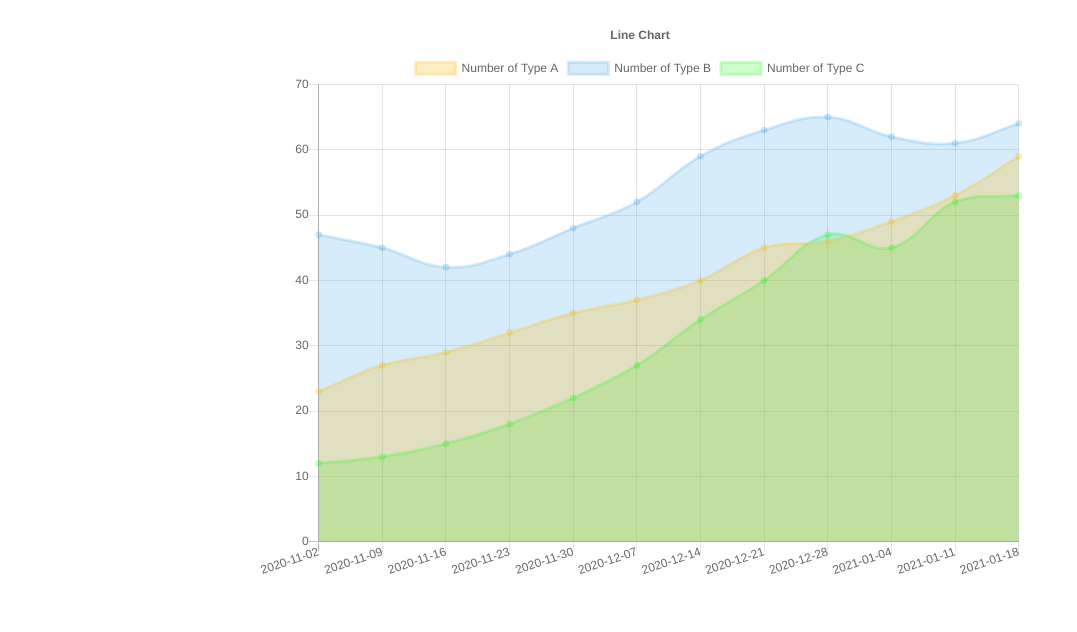
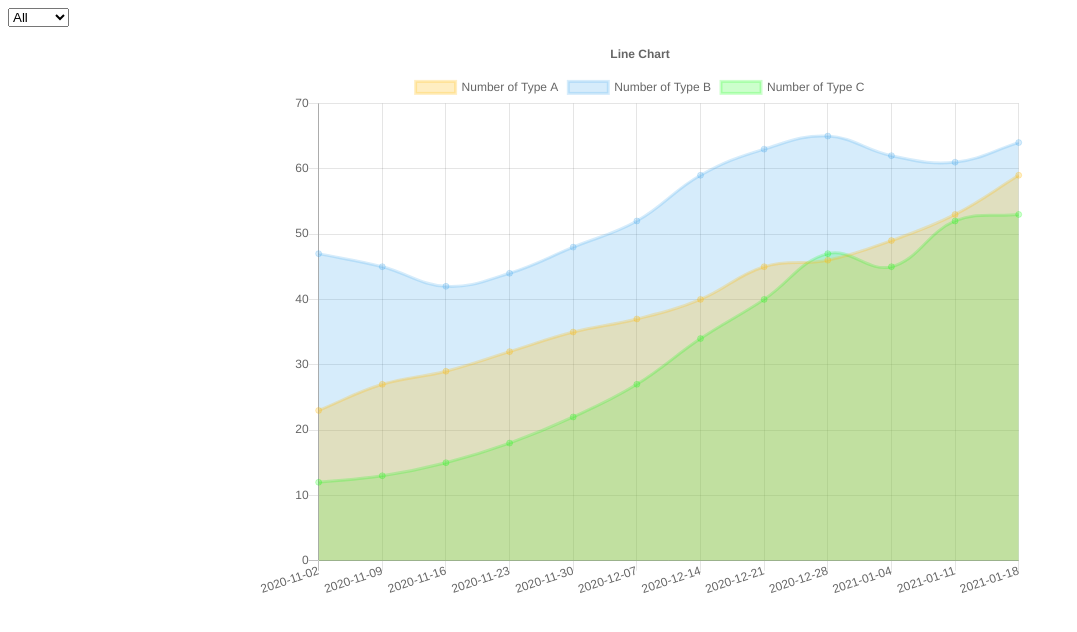
Before and after one commit to tirthajyoti-ghosh/meetings-graph, a React (Create React App) app: page / in a window 1280 px wide. Shown: the top 632 px of the page, without its empty margins (0-1077 px from the left). Built offline with nearby package versions, Linux system fonts and the light colour scheme.

Commit message:
feature: switch types
Implement select tag useState to switch dataset

```diff
--- a/src/API/getGraphData.js
+++ b/src/API/getGraphData.js
@@ -1,3 +1,6 @@
+// I am assuming the graph data is coming from an API.
+// So I am putting it in the API directory.
+
 const getGraphData = () => (
   [
     {
--- a/src/components/App.js
+++ b/src/components/App.js
@@ -1,8 +1,11 @@
+import React, { useState } from 'react';
 import { Line } from 'react-chartjs-2';
 import getGraphData from '../API/getGraphData';
 
 const LineChart = () => {
   const graphData = getGraphData();
+
+  // Format input graph data to match react-chartjs dataset.
 
   const labels = [];
   const typeAData = [];
@@ -16,34 +19,62 @@ const LineChart = () => {
     typeCData.push(data.numberOfTypeC);
   });
 
-  const data = {
-    labels,
-    datasets: [
-      {
+  // Prepare dataset for each type.
+
+  const typeADataset = {
     label: 'Number of Type A',
     data: typeAData,
     borderColor: ['rgba(255, 183, 0, 0.239)'],
     backgroundColor: ['rgba(255, 183, 0, 0.239)'],
     pointBackgroundColor: 'rgba(255, 183, 0, 0.239)',
     pointBorderColor: 'rgba(255, 183, 0, 0.239)',
-      },
-      {
+  };
+
+  const typeBDataset = {
     label: 'Number of Type B',
     data: typeBData,
     borderColor: ['rgba(54, 162, 235, 0.2)'],
     backgroundColor: ['rgba(54, 162, 235, 0.2)'],
     pointBackgroundColor: 'rgba(54, 162, 235, 0.2)',
     pointBorderColor: 'rgba(54, 162, 235, 0.2)',
-      },
-      {
+  };
+
+  const typeCDataset = {
     label: 'Number of Type C',
     data: typeCData,
     borderColor: ['rgba(0, 255, 0, 0.2)'],
     backgroundColor: ['rgba(0, 255, 0, 0.2)'],
     pointBackgroundColor: 'rgba(0, 255, 0, 0.2)',
     pointBorderColor: 'rgba(0, 255, 0, 0.2)',
-      },
-    ],
+  };
+
+  // Initialize state
+
+  const [datasets, setDatasets] = useState([typeADataset, typeBDataset, typeCDataset]);
+  const [type, setType] = useState('all');
+
+  // Callback function to handle type change.
+
+  const handleChange = e => {
+    const type = e.target.value;
+    setType(type);
+
+    // Change dataset according to the selected type.
+
+    if (type === 'all') {
+      setDatasets([typeADataset, typeBDataset, typeCDataset]);
+    } else if (type === 'numberOfTypeA') {
+      setDatasets([typeADataset]);
+    } else if (type === 'numberOfTypeB') {
+      setDatasets([typeBDataset]);
+    } else if (type === 'numberOfTypeC') {
+      setDatasets([typeCDataset]);
+    }
+  };
+
+  const data = {
+    labels,
+    datasets,
   };
 
   const options = {
@@ -66,11 +97,19 @@ const LineChart = () => {
   };
 
   return (
+    <>
+      <select value={type} onChange={handleChange}>
+        <option value="all" key="all">All</option>
+        <option value="numberOfTypeA" key="numberOfTypeA">TypeA</option>
+        <option value="numberOfTypeB" key="numberOfTypeB">TypeB</option>
+        <option value="numberOfTypeC" key="numberOfTypeC">TypeC</option>
+      </select>
       <div className="App">
         <div className="chart">
           <Line data={data} options={options} />
         </div>
       </div>
+    </>
   );
 };
 
```
Lines whose indentation alone changed are shown as unchanged.
